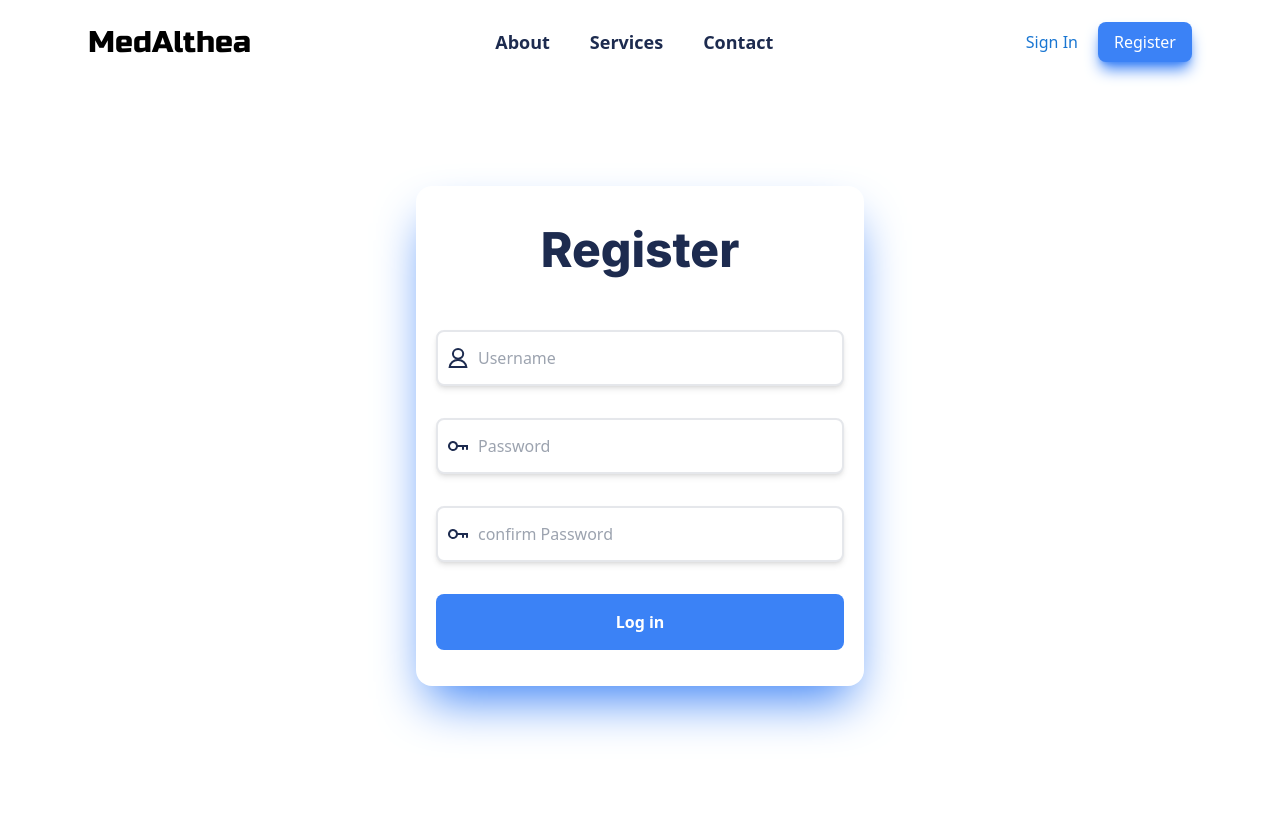
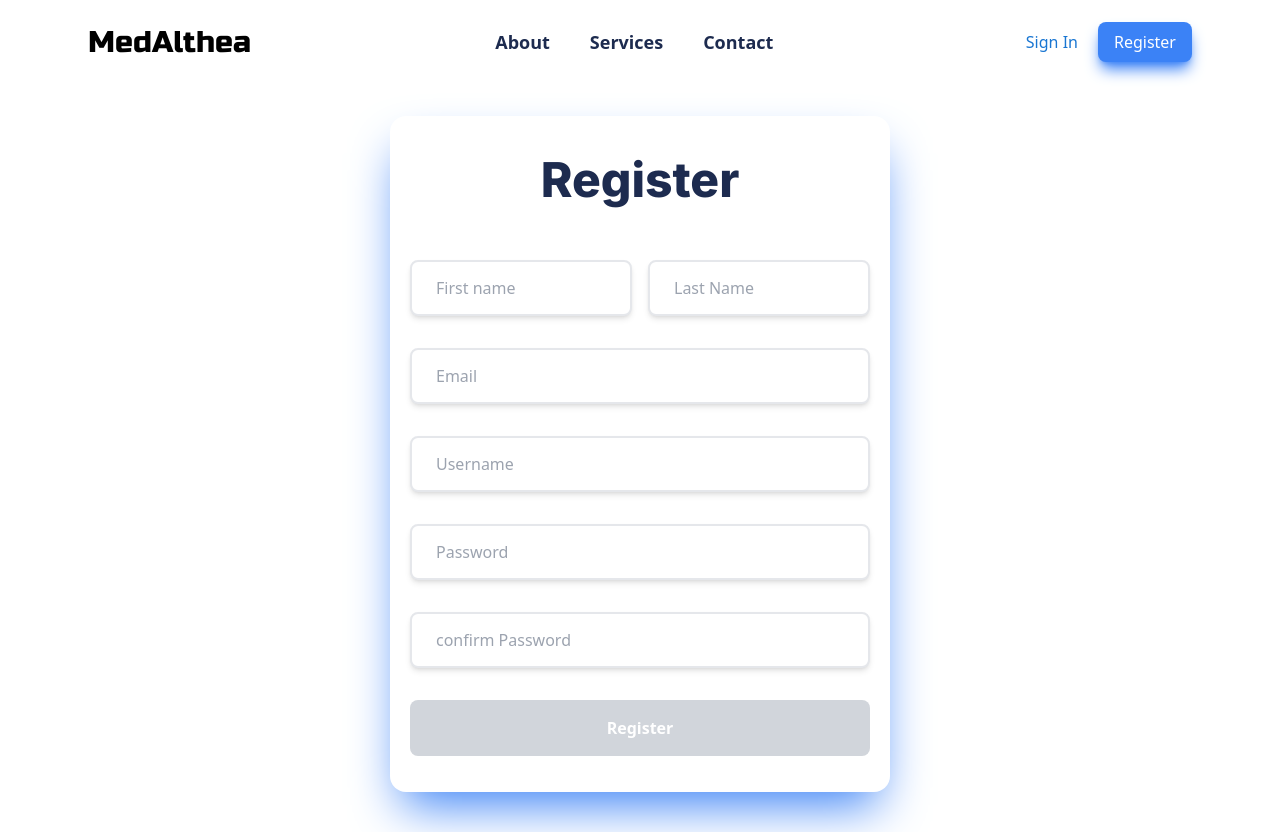
Before and after one commit to YadavGulshan/MedAlthea-Website, a Next.js app: page /register in a window 1280 px wide. Before the commit the page ends 800 px from the top, so only its background shows below. Built offline with nearby package versions, Linux system fonts and the light colour scheme.

Commit message:
done with register page at alpha branch

```diff
--- a/layout/Section.tsx
+++ b/layout/Section.tsx
@@ -1,7 +1,7 @@
 import React, { FC } from 'react'
 const Section: FC = ({ children }) => {
   return (
-    <section className="my-2 mx-auto h-[88vh] bg-white xl:max-w-6xl">
+    <section className="my-10 mx-auto bg-white md:h-[88vh] xl:max-w-6xl">
       {children}
     </section>
   )
--- a/package.json
+++ b/package.json
@@ -9,13 +9,15 @@
   "dependencies": {
     "@emotion/react": "^11.8.1",
     "@emotion/styled": "^11.8.1",
+    "@hookform/resolvers": "^2.8.8",
     "@mui/icons-material": "^5.4.4",
     "@mui/material": "^5.4.4",
     "axios": "^0.26.1",
     "next": "latest",
     "react": "^17.0.2",
     "react-dom": "^17.0.2",
-    "react-hook-form": "^7.27.1"
+    "react-hook-form": "^7.27.1",
+    "yup": "^0.32.11"
   },
   "devDependencies": {
     "@types/node": "17.0.4",
--- a/pages/register.tsx
+++ b/pages/register.tsx
@@ -1,103 +1,218 @@
+import React, { useState } from 'react'
+import { useForm } from 'react-hook-form'
+import { yupResolver } from '@hookform/resolvers/yup'
+import * as Yup from 'yup'
+import Image from 'next/image'
+import Main from '../layout/Main'
 import Section from '../layout/Section'
-import Main from '../layout/Main'
-import { SubmitHandler, useForm } from 'react-hook-form'
-import React, { useState } from 'react'
-import Image from 'next/image'
-import axios from 'axios'
+
 const Register = () => {
+  const formSchema = Yup.object().shape({
+    first_name: Yup.string().required('This field is required'),
+    last_name: Yup.string().required('This field is required'),
+    email: Yup.string()
+      .required('This field is required')
+      .matches(
+        /^(([^<>()\[\]\\.,;:\s@"]+(\.[^<>()\[\]\\.,;:\s@"]+)*)|(".+"))@((\[[0-9]{1,3}\.[0-9]{1,3}\.[0-9]{1,3}\.[0-9]{1,3}\])|(([a-zA-Z\-0-9]+\.)+[a-zA-Z]{2,}))$/,
+        'Enter a valid Enter'
+      ),
+    password: Yup.string()
+      .required('Password is mendatory')
+      .min(8, 'Password must be at 8 char long')
+      .matches(
+        /^(?=.*[0-9])(?=.*[a-zA-Z])([a-zA-Z0-9]+)$/,
+        'password must contain number and characters'
+      ),
+    password2: Yup.string()
+      .required('Password is mendatory')
+      .oneOf([Yup.ref('password')], 'Passwords does not match'),
+  })
   const {
     register,
-    watch,
     handleSubmit,
     formState: { errors, isValid },
-  } = useForm({ mode: 'all' })
+  } = useForm({ mode: 'all', resolver: yupResolver(formSchema) })
 
   const [formStep, setFormStep] = useState(0)
   const [available, setAvailable] = useState(false)
+  const [isDirty, setIsDirty] = useState(false)
+  const [isEmpty, setError] = useState(false)
+
+  // TODO: move it to untile function
   const handleChange = async (event: string) => {
     const serverUrl = `http://127.0.0.1:8000/api/register/search/?username=${event}`
-    const response = window
-      .fetch(serverUrl, { method: 'GET' })
+    fetch(serverUrl, { method: 'GET' })
       .then((response) => {
         if (response.status === 200) {
           setAvailable(true)
-          console.log(available)
+          setIsDirty(true)
         } else {
           setAvailable(false)
         }
       })
-    console.log(response)
+      .catch((errors) => {
+        console.log(errors.response)
+        console.log('error')
+      })
   }
+
+  const onSubmit = async (data: any) => {
+    console.log(data)
+  }
+
   return (
     <Main>
       <Section>
         <div className="my-2 mx-auto flex h-full w-full max-w-6xl flex-col items-center justify-center px-4 md:w-3/4">
-          <div className="mx-10 w-full rounded-2xl p-5 pt-10 shadow-2xl shadow-blue-500 sm:w-[448px]">
+          <div className="mx-10 w-full rounded-2xl p-5 pt-10 shadow-2xl shadow-blue-500 sm:w-[500px]">
             {/* Heading */}
             <h1 className="mb-10 min-w-full text-center font-Inter text-5xl font-bold text-[#1D2B4F]">
               Register
             </h1>
-            <form>
-              <div className="relative h-fit w-full rounded-lg">
-                <div className="pointer-events-none absolute inset-y-0 left-0 flex items-center pl-3">
-                  <Image
-                    width={'20px'}
-                    height={'20px'}
-                    src="/static/profile.svg"
-                    alt="profile"
+            <form onSubmit={handleSubmit(onSubmit)}>
+              <div className="flex  flex-col md:flex-row">
+                <div className=" h-fit w-full rounded-lg md:mr-2">
+                  {/* Input for first name */}
+                  <input
+                    // conditional styling for input fields
+                    className={`${
+                      errors.first_name &&
+                      'border-pink-600 text-pink-600 focus:!border-pink-600'
+                    } border-grey-300 my-4 h-14 w-full rounded-lg border-2 border-solid px-6 shadow-md outline-none transition duration-300 focus:border-blue-300`}
+                    type="text"
+                    autoComplete="off"
+                    placeholder="First name"
+                    {...register('first_name')}
                   />
+                  {errors.first_name && (
+                    <p className="mx-2 text-sm text-pink-600">
+                      {errors.first_name.message}
+                    </p>
+                  )}
                 </div>
+
+                <div className="h-fit w-full rounded-lg md:ml-2">
+                  <input
+                    className={`${
+                      errors.last_name &&
+                      'border-pink-600 text-pink-600 focus:!border-pink-600'
+                    } border-grey-300 my-4 h-14 w-full rounded-lg border-2 border-solid px-6 shadow-md outline-none transition duration-300 focus:border-blue-300`}
+                    type="text"
+                    autoComplete="off"
+                    placeholder="Last Name"
+                    {...register('last_name')}
+                  />
+                  {errors.last_name && (
+                    <p className="mx-2 text-sm text-pink-600">
+                      {errors.last_name.message}
+                    </p>
+                  )}
+                </div>
+              </div>
+              <div className=" h-fit w-full rounded-lg">
+                {/* input for confirm password */}
+                <input
+                  className={`${
+                    errors.email &&
+                    'border-pink-600 text-pink-600 focus:!border-pink-600'
+                  } border-grey-300 my-4 h-14 w-full rounded-lg border-2 border-solid px-6 shadow-md outline-none transition duration-300 focus:border-blue-300`}
+                  type="email"
+                  autoComplete="off"
+                  placeholder="Email"
+                  {...register('email')}
+                />
+              </div>
+              {errors.email && (
+                <p className="mx-2 text-sm text-pink-600">
+                  {errors.email.message}
+                </p>
+              )}
+              <div className=" h-fit w-full rounded-lg">
                 {/* Input for username */}
                 <input
-                  className="border-grey-300 my-4 h-14 w-full rounded-lg border-2 border-solid px-6 pl-10 shadow-md outline-none transition duration-300 focus:border-blue-300 "
+                  // conditional styling for input fields
+                  className={`${
+                    isEmpty &&
+                    'border-pink-600 text-pink-600 focus:!border-pink-600'
+                  } ${
+                    isDirty
+                      ? available
+                        ? 'border-green-600 text-green-600 focus:border-green-600'
+                        : 'border-pink-600 text-pink-600 focus:border-pink-600'
+                      : 'focus:border-blue-300'
+                  } border-grey-300 my-4 h-14 w-full rounded-lg border-2 border-solid px-6 shadow-md outline-none transition duration-300  `}
                   type="text"
                   autoComplete="off"
                   placeholder="Username"
-                  name="username"
+                  {...register('username', {
+                    required: { value: true, message: 'User Name required' },
+                  })}
                   onChange={(e) => {
-                    e.target.value.length > 3 && handleChange(e.target.value)
+                    e.target.value.length > 3
+                      ? handleChange(e.target.value)
+                      : setIsDirty(false)
+                    e.target.value.length < 1 ? setError(true) : setError(false)
                   }}
                 />
               </div>
-              <div className="relative h-fit w-full rounded-lg">
-                <div className="pointer-events-none absolute inset-y-0 left-0 flex items-center pl-3">
-                  <Image
-                    width={'20px'}
-                    height={'20px'}
-                    src="/static/key.svg"
-                    alt="profile"
-                  />
-                </div>
+              {isEmpty && (
+                <p className="mx-2 text-sm text-pink-600">User Name required</p>
+              )}
+
+              {isDirty ? (
+                available ? (
+                  <p className="mx-3 text-sm text-green-600">
+                    Username is available
+                  </p>
+                ) : (
+                  <p className="mx-3 text-sm text-pink-600">
+                    Username is not available
+                  </p>
+                )
+              ) : (
+                ''
+              )}
+              <div className=" h-fit w-full rounded-lg">
                 {/* input for password */}
                 <input
-                  className="border-grey-300 my-4 h-14 w-full rounded-lg border-2 border-solid px-6 shadow-md outline-none transition duration-300 focus:border-blue-300 md:px-10"
+                  className={`${
+                    errors.password
+                      ? 'text-pink-600 focus:border-pink-600'
+                      : 'focus:border-blue-300'
+                  } border-grey-300 my-4 h-14 w-full rounded-lg border-2 border-solid px-6 shadow-md outline-none transition duration-300 `}
                   type="password"
                   autoComplete="off"
                   placeholder="Password"
+                  {...register('password')}
                 />
               </div>
-              <div className="relative h-fit w-full rounded-lg">
-                <div className="pointer-events-none absolute inset-y-0 left-0 flex items-center pl-3">
-                  <Image
-                    width={'20px'}
-                    height={'20px'}
-                    src="/static/key.svg"
-                    alt="profile"
-                  />
-                </div>
+              {errors.password && (
+                <p className="mx-2 text-sm text-pink-600">
+                  {errors.password.message}
+                </p>
+              )}
+              <div className=" h-fit w-full rounded-lg">
                 {/* input for confirm password */}
                 <input
-                  className="border-grey-300 my-4 h-14 w-full rounded-lg border-2 border-solid px-6 shadow-md outline-none transition duration-300 focus:border-blue-300 md:px-10"
+                  className="border-grey-300 my-4 h-14 w-full rounded-lg border-2 border-solid px-6 shadow-md outline-none transition duration-300 focus:border-blue-300 "
                   type="password"
                   autoComplete="off"
                   placeholder="confirm Password"
+                  {...register('password2')}
                 />
               </div>
+              {errors.password2 && (
+                <p className="mx-2 text-sm text-pink-600">
+                  {errors.password2.message}
+                </p>
+              )}
+
               <div>
                 <input
-                  className="my-4 h-14 w-full rounded-lg border-2 border-none bg-blue-500 px-6 font-bold text-white outline-none transition duration-300 hover:border-blue-300 hover:shadow-xl hover:shadow-blue-400 md:px-10"
+                  disabled={!isValid}
                   type="submit"
-                  value="Log in"
+                  className="my-4 h-14 w-full rounded-lg border-2 border-none bg-blue-500 px-6 font-bold text-white outline-none transition duration-300 hover:border-blue-300 hover:shadow-xl hover:shadow-blue-400 disabled:bg-gray-300 disabled:hover:shadow-none "
+                  value="Register"
                 />
               </div>
             </form>
```
Also changed, not shown: 1 other file (tests, documents, lock files or other folders).
